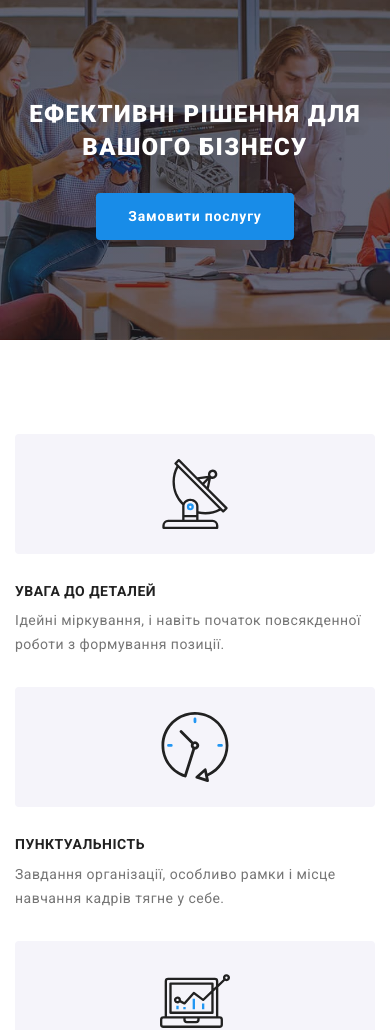
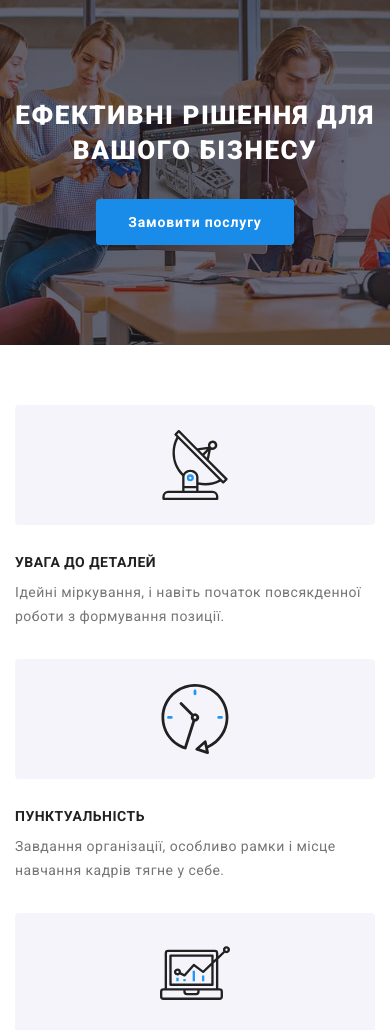
Before and after one commit to Bellmere/goit-markup-hw-06, a plain HTML site: page index.html in a window 390 px wide. Shown: the part 83-1113 px from the top of the page. Drawn offline with nearby package versions, Linux system fonts and the light colour scheme.

Commit message:
update full-page

```diff
--- a/css/styles.css
+++ b/css/styles.css
@@ -466,7 +466,7 @@ body {
 .item img {
   display: block;
   width: 100%;
-  max-height: 360px;
+  max-height: 260px;
   object-fit: cover;
 }
 
@@ -1063,6 +1063,20 @@ body {
     width: calc((100% - 30px) / 2);
   }
 
+  .section-hero h1 {
+    font-size: 26px;
+  }
+
+  .container.hero {
+    padding-top: 100px;
+    padding-bottom: 100px;
+  }
+
+  .section {
+    padding-top: 60px;
+    padding-bottom: 60px;
+  }
+
   .title-do {
     padding: 15px 0 ;
   }
@@ -1072,19 +1086,11 @@ body {
   }
 
   .item img {
-    max-height: 350px;
+    max-height: 370px;
   }
 }
 
 @media(max-width: 767px) {
-  .section-hero h1 {
-    font-size: 24px;
-  }
-
-  .container.hero {
-    padding-top: 100px;
-    padding-bottom: 100px;
-  }
 
   .btn-hero {
     font-size: 14px;
```
